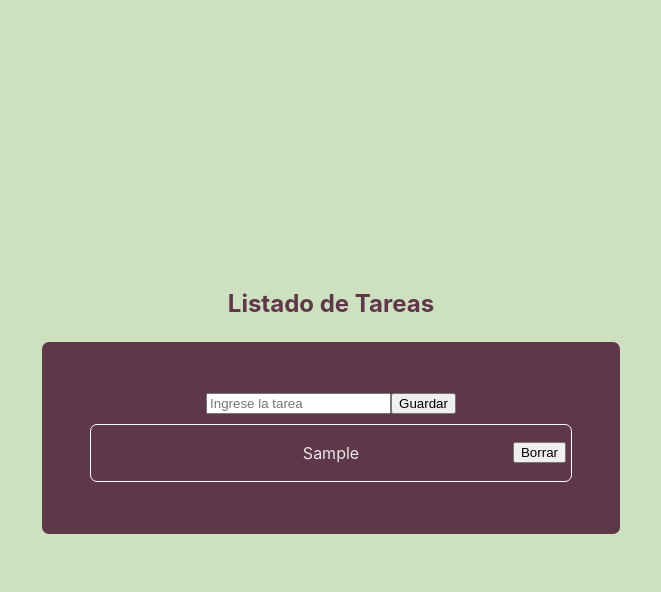
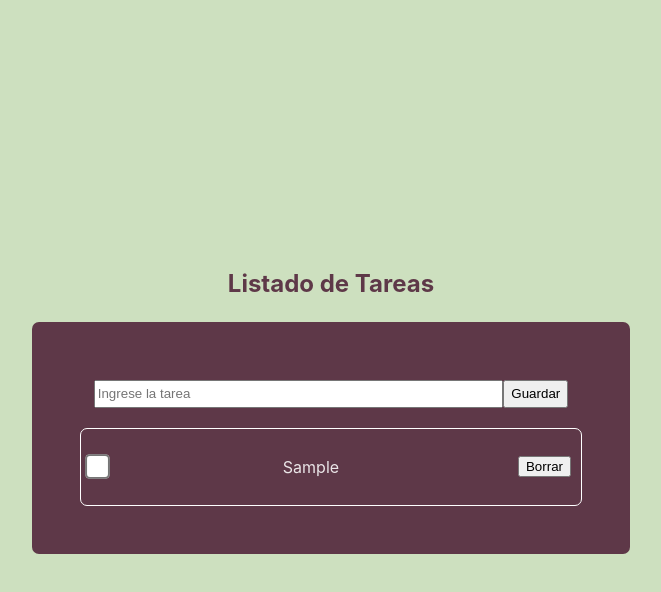
Before and after one commit to IsaiasC1999/practicas-react, a React (Vite) app in the folder lista-tareas/: page / in a window 1280 px wide. Both pictures are taken after typing "Sample" into the empty fields and a click on the button "Guardar". Shown: the top 592 px of the page, without its empty margins (309-970 px from the left). Built offline with nearby package versions, Linux system fonts and the light colour scheme.

Commit message:
mas cambios

```diff
--- a/lista-tareas/src/App.jsx
+++ b/lista-tareas/src/App.jsx
@@ -2,6 +2,7 @@ import { useState } from 'react'
 import './App.css'
 import Task from './components/task/Task'
 import Form from './components/Form/Form';
+
 
 function App() {
 
@@ -15,6 +16,19 @@ function deleteTask(id) {
 
 }
 
+  function onCompletetask(id) {
+
+      let list = listTask.map(ele=>{
+        if(ele.id===id)
+        {
+             return { ...ele,state: !ele.state}
+        }
+          return {...ele}
+      } )
+      console.log(list);
+      setListTask(list)
+  }
+
   return (
     <>
       <h2 className='title-app'>Listado de Tareas</h2>
@@ -22,7 +36,13 @@ function deleteTask(id) {
 
         <Form setListTask={setListTask} listTask={listTask} />
         {
-          listTask.map((ele) => <Task key={ele.id} id={ele.id} content={ele.taskText}  deleteTask={deleteTask} />)
+          listTask.map((ele) => <Task
+          key={ele.id}
+          id={ele.id}
+          content={ele.taskText}
+          state={ele.state}
+          completeTask={onCompletetask}
+          deleteTask={deleteTask} />)
         }
 
       </div>
--- a/lista-tareas/src/components/Form/Form.css
+++ b/lista-tareas/src/components/Form/Form.css
@@ -1,3 +1,19 @@
 .form{
-    background-color: red;
+    /* background-color: red; */
+    width: 100%;
+    height: 3rem;
+    display: flex;
+    justify-content: center;
+    align-items: center;
 }
+
+
+.form__caja{
+    width: 80%;
+    height: 1.4rem;
+    display: inline-block;
+}
+
+.form__btn{
+    height: 1.8rem;
+}
--- a/lista-tareas/src/components/Form/Form.jsx
+++ b/lista-tareas/src/components/Form/Form.jsx
@@ -1,3 +1,4 @@
+import "./Form.css"
 import { useState } from "react";
 
 let nun = 0;
@@ -8,7 +9,7 @@ function Form({ setListTask, listTask }) {
     function Onsubmit(e) {
 
         e.preventDefault();
-        setListTask([...listTask, { id: nun++, taskText: conten }])
+        setListTask([...listTask, { id: nun++, taskText: conten, state: false }])
         setConten('')
 
     }
--- a/lista-tareas/src/components/task/Task.css
+++ b/lista-tareas/src/components/task/Task.css
@@ -3,13 +3,12 @@
     border: solid 1px white;
     border-radius: 7px;
     min-width: 30rem;
-    /* min-height: ; */
-    /* display: flex; */
-    /* flex-direction: column; */
-    /* justify-content: space-between; */
-    justify-content: center;
+
+    display: flex;
+    justify-content:space-between;
     align-items: center;
-    position: relative;
+    padding: 10px;
+
 
 
 }
@@ -17,8 +16,25 @@
 
 
 .task-item__btn {
-    position: absolute;
+    /* position: absolute;
     top: 17px;
-    right: 5px;
+    right: 5px; */
 
 }
+
+
+.task-item__state{
+    margin: 0px;
+
+}
+
+
+input[type=checkbox] {
+    transform: scale(1.9);
+  }
+
+
+
+  .task-item--complete{
+    background-color: rgb(45, 163, 45);
+  }
--- a/lista-tareas/src/components/task/Task.jsx
+++ b/lista-tareas/src/components/task/Task.jsx
@@ -1,13 +1,13 @@
 import './Task.css'
 
-function Task({content,deleteTask,id}) {
+function Task({content,deleteTask,id,state,completeTask}) {
 
 
 
   return (
-    <article className="task-item">
-
-      <p className="task-item__text">{content} {}</p>
+    <article className={`task-item ${state ? 'task-item--complete' :''}`}>
+      <input className='task-item__state' defaultChecked={state} onChange={ ()=>completeTask(id)} type="checkbox" />
+      <p className="task-item__text">{content}</p>
       {/* <span className="task-item__date">
         {`${date.getDate()}/${date.getMonth()}`}
       </span> */}
```
